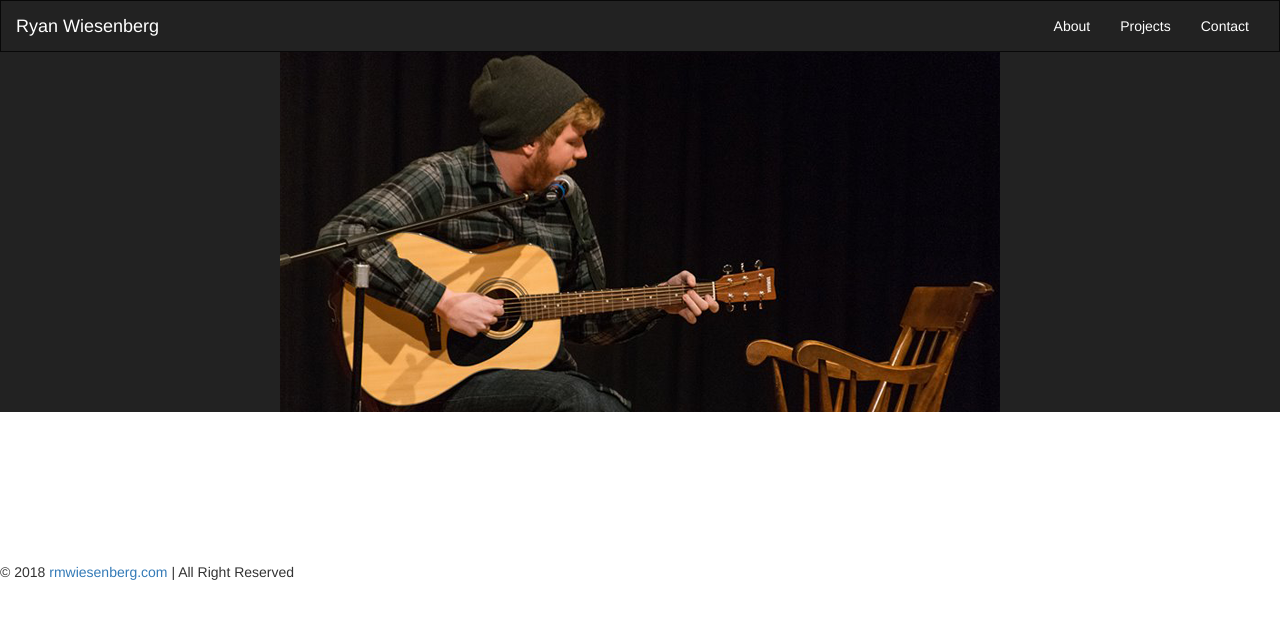
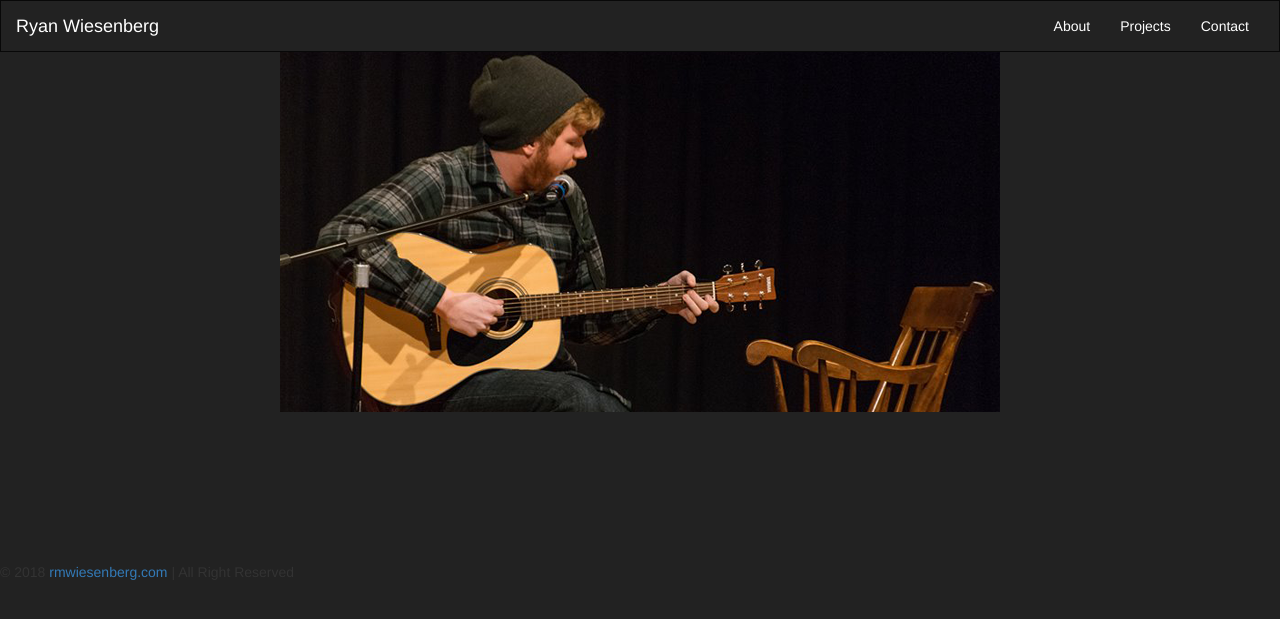
Before and after one commit to rmwiesenberg/http-website, a PHP site: page / in a window 1280 px wide. Shown: the top 619 px of the page. Run offline with PHP 8.4, Linux system fonts and the light colour scheme; a map, chart or similar area stays blank; some libraries are stand-ins or nearby versions.

Commit message:
background grey

```diff
--- a/assets/css/style.css
+++ b/assets/css/style.css
@@ -8,6 +8,7 @@
 body{
     min-width: 480px;
     width: auto !important;
+    background-color: var(--gray);
 }
 
 .navbar{
```
